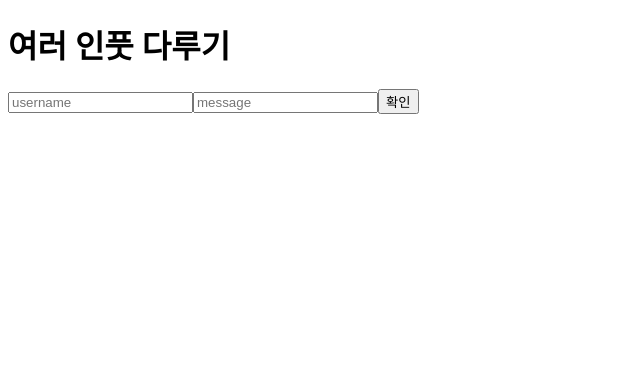
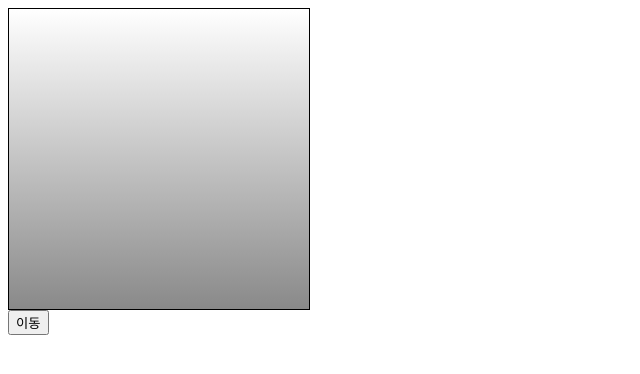
Before and after one commit to Bhanjo/React_study, a React (Create React App) app in the folder book_react/: page / in a window 1280 px wide. Shown: the top 374 px of the page, without its empty margins (0-640 px from the left). Built offline with nearby package versions, Linux system fonts and the light colour scheme.

Commit message:
추가: 5장 ref 실습

```diff
--- a/book_react/src/App.js
+++ b/book_react/src/App.js
@@ -1,4 +1,5 @@
-import MultiInputEvent from './components/MultiInputEvent';
+import ScrollBox from './components/ScrollBox';
+// import MultiInputEvent from './components/MultiInputEvent';
 // import InputChangeEvent from './components/InputChangeEvent';
 // import CounterContainer from './container/CounterContainer';
 // import TodosContainer from './container/TodosContainer';
@@ -12,7 +13,8 @@ const App = () => {
         // </div>
         <div>
             {/* <InputChangeEvent /> */}
-            <MultiInputEvent />
+            {/* <MultiInputEvent /> */}
+            <ScrollBox/>
         </div>
     );
 };
--- /dev/null
+++ b/book_react/src/components/ScrollBox.js
@@ -0,0 +1,36 @@
+import { useRef } from "react";
+
+const ScrollBox = () => {
+    const boxRef = useRef();
+
+    const style = {
+        border: '1px solid black',
+        height: '300px',
+        width: '300px',
+        overflow: 'auto',
+        position: 'relative',
+    };
+
+    const innerStyle = {
+        width: '100%',
+        height: '650px',
+        background: 'linear-gradient(white,black)',
+    };
+
+    const scrollToBottom = () => {
+        boxRef.current.scrollTop =  boxRef.current.scrollHeight -  boxRef.current.clientHeight;
+    }
+
+    return(
+        <>
+        <div
+            style={style}
+            ref={boxRef}
+        >
+            <div style={innerStyle} />
+        </div>
+        <button onClick={scrollToBottom}>이동</button>
+        </>
+    );
+}
+export default ScrollBox;
```
